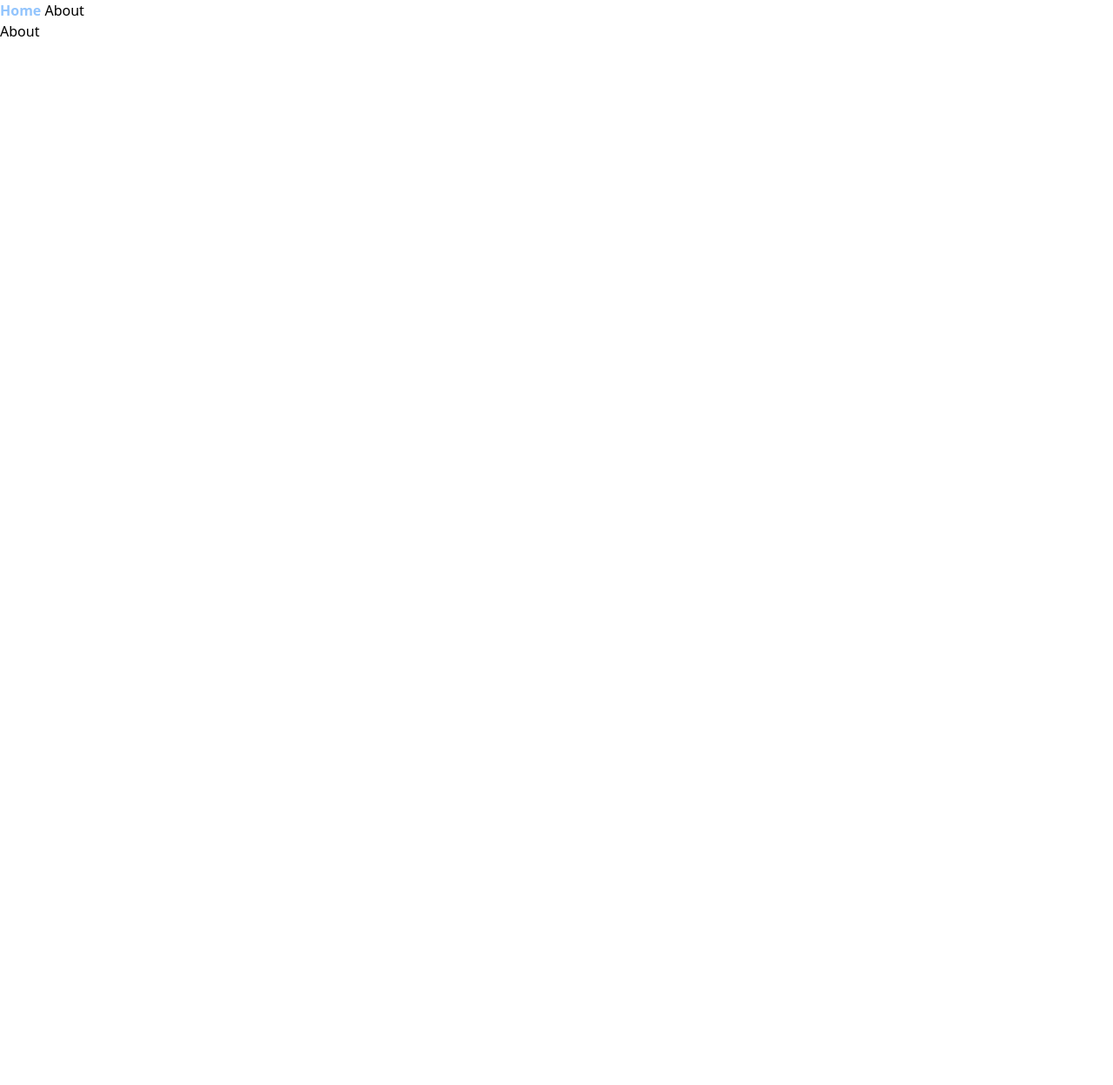
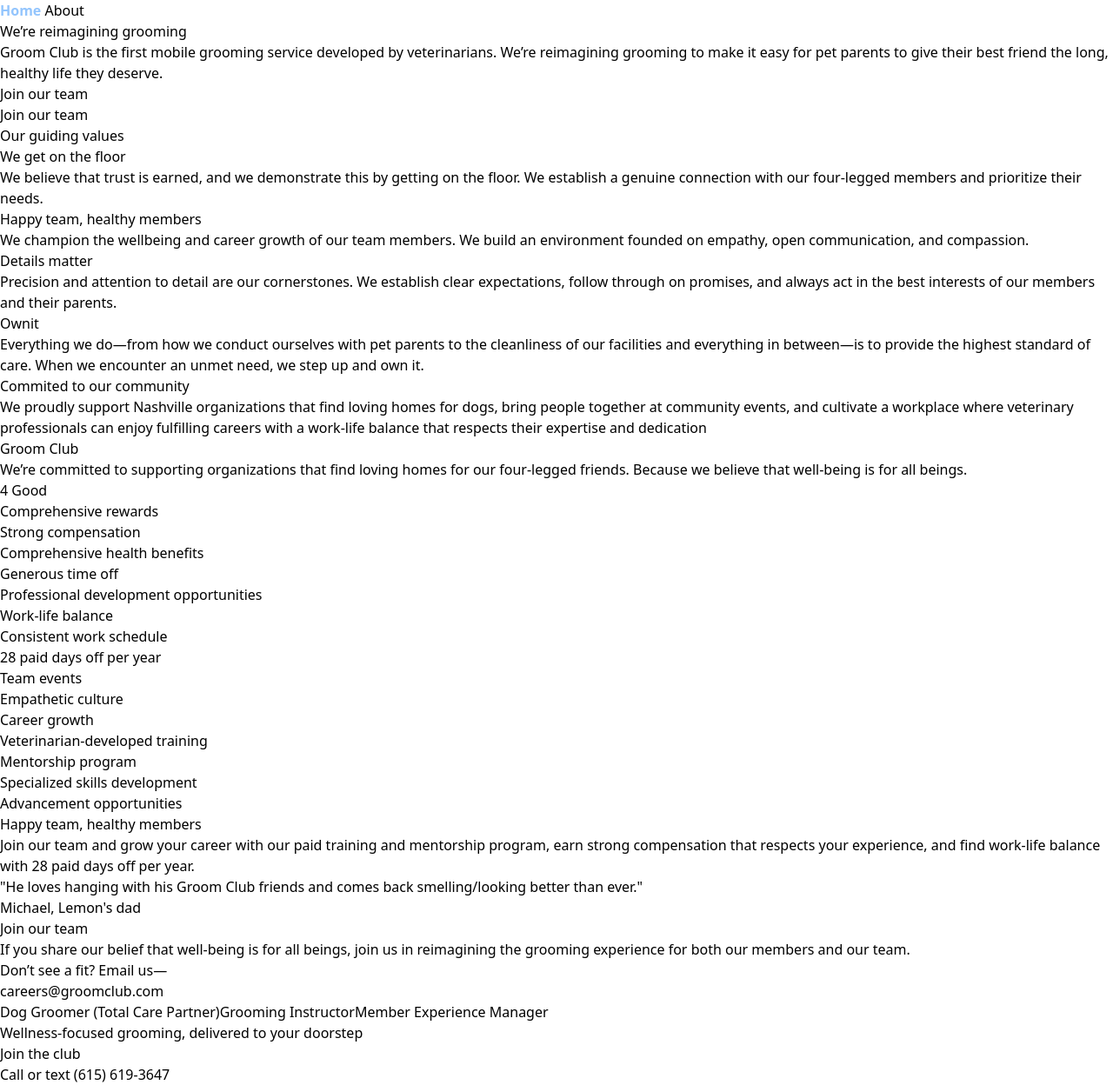
Before and after one commit to TsionTesfaye/groomclub, a Vue app: page /about in a window 1280 px wide. Shown: the whole page at 87% size. Before the commit the page ends 800 px from the top, so only its background shows below. Built offline with nearby package versions, Linux system fonts and the light colour scheme.

Commit message:
about page

```diff
--- a/src/views/About.vue
+++ b/src/views/About.vue
@@ -1,3 +1,163 @@
 <template>
-    <p> About </p>
-</template>
+    <div>
+        <p>We’re reimagining <span>grooming</span></p>
+
+        <p>Groom Club is the first mobile grooming service developed by veterinarians. We’re reimagining grooming to make it
+            easy for pet parents to give their best friend the long, healthy life they deserve.</p>
+
+        <button>Join our team</button>
+
+        <!-- image -->
+    </div>
+
+    <div>
+        <p>Join our team</p>
+    </div>
+
+    <p>Our guiding values</p>
+
+    <div>
+        <!-- image -->
+
+        <p>We get on the <span>floor</span></p>
+
+        <p>We believe that trust is earned, and we demonstrate this by getting on the floor. We establish a genuine
+            connection with our four-legged members and prioritize their needs.</p>
+
+    </div>
+
+    <div>
+        <p>Happy team, <span>healthy members</span></p>
+
+        <p>We champion the wellbeing and career growth of our team members. We build an environment founded on empathy, open
+            communication, and compassion.</p>
+
+        <!-- image -->
+
+    </div>
+
+    <div>
+        <!-- image -->
+
+        <p>Details <span>matter</span></p>
+
+        <p>Precision and attention to detail are our cornerstones. We establish clear expectations, follow through on
+            promises, and always act in the best interests of our members and their parents.</p>
+
+    </div>
+
+    <div>
+        <p>Own<span>it</span></p>
+
+        <p>Everything we do—from how we conduct ourselves with pet parents to the cleanliness of our facilities and
+            everything in between—is to provide the highest standard of care. When we encounter an unmet need, we step up
+            and own it.</p>
+
+        <!-- image -->
+
+    </div>
+
+    <div>
+        <!-- image -->
+
+        <p>Commited to our <span>community</span></p>
+
+        <p>We proudly support Nashville organizations that find loving homes for dogs, bring people together at community
+            events, and cultivate a workplace where veterinary professionals can enjoy fulfilling careers with a work-life
+            balance that respects their expertise and dedication</p>
+
+    </div>
+
+    <div>
+        <p>Groom Club</p>
+
+        <p>We’re committed to supporting organizations that find loving homes for our four-legged friends. Because we
+            believe that well-being is for all beings.</p>
+
+        <!-- image -->
+
+        <p>4 Good</p>
+
+    </div>
+
+    <div>
+        <!-- icon -->
+
+        <p>Comprehensive rewards</p>
+
+        <ul>
+            <li>Strong compensation</li>
+            <li>Comprehensive health benefits</li>
+            <li>Generous time off</li>
+            <li>Professional development opportunities</li>
+        </ul>
+
+    </div>
+
+    <div>
+        <!-- icon -->
+
+        <p>Work-life balance</p>
+
+        <ul>
+            <li>Consistent work schedule</li>
+            <li>28 paid days off per year</li>
+            <li>Team events</li>
+            <li>Empathetic culture</li>
+        </ul>
+
+    </div>
+
+    <div>
+        <!-- icon -->
+
+        <p>Career growth</p>
+
+        <ul>
+            <li>Veterinarian-developed training</li>
+            <li>Mentorship program</li>
+            <li>Specialized skills development</li>
+            <li>Advancement opportunities</li>
+        </ul>
+
+    </div>
+
+    <p>Happy team, <span>healthy members</span></p>
+
+    <p>Join our team and grow your career with our paid training and mentorship program, earn strong compensation that
+        respects your experience, and find work-life balance with 28 paid days off per year.</p>
+
+    <div>
+        <!-- small dog image -->
+
+        <p>"He loves hanging with his Groom Club friends and comes back smelling/looking better than ever."</p>
+
+        <p>Michael, Lemon's dad</p>
+    </div>
+
+    <div>
+        <p>Join our <span>team</span></p>
+
+        <p>If you share our belief that well-being is for all beings, join us in reimagining the grooming experience for
+            both our members and our team.</p>
+
+        <p>Don’t see a fit? Email us—</p>
+
+        <p>careers@groomclub.com</p>
+
+        <button>Dog Groomer (Total Care Partner)</button>
+        <button>Grooming Instructor</button>
+        <button>Member Experience Manager</button>
+
+    </div>
+
+
+    <div>
+        <p><span>Wellness-focused</span> grooming, delivered to your doorstep</p>
+
+    <!-- image -->
+
+    <button>Join the club</button>
+
+    <p>Call or text (615) 619-3647</p>
+</div></template>
```
